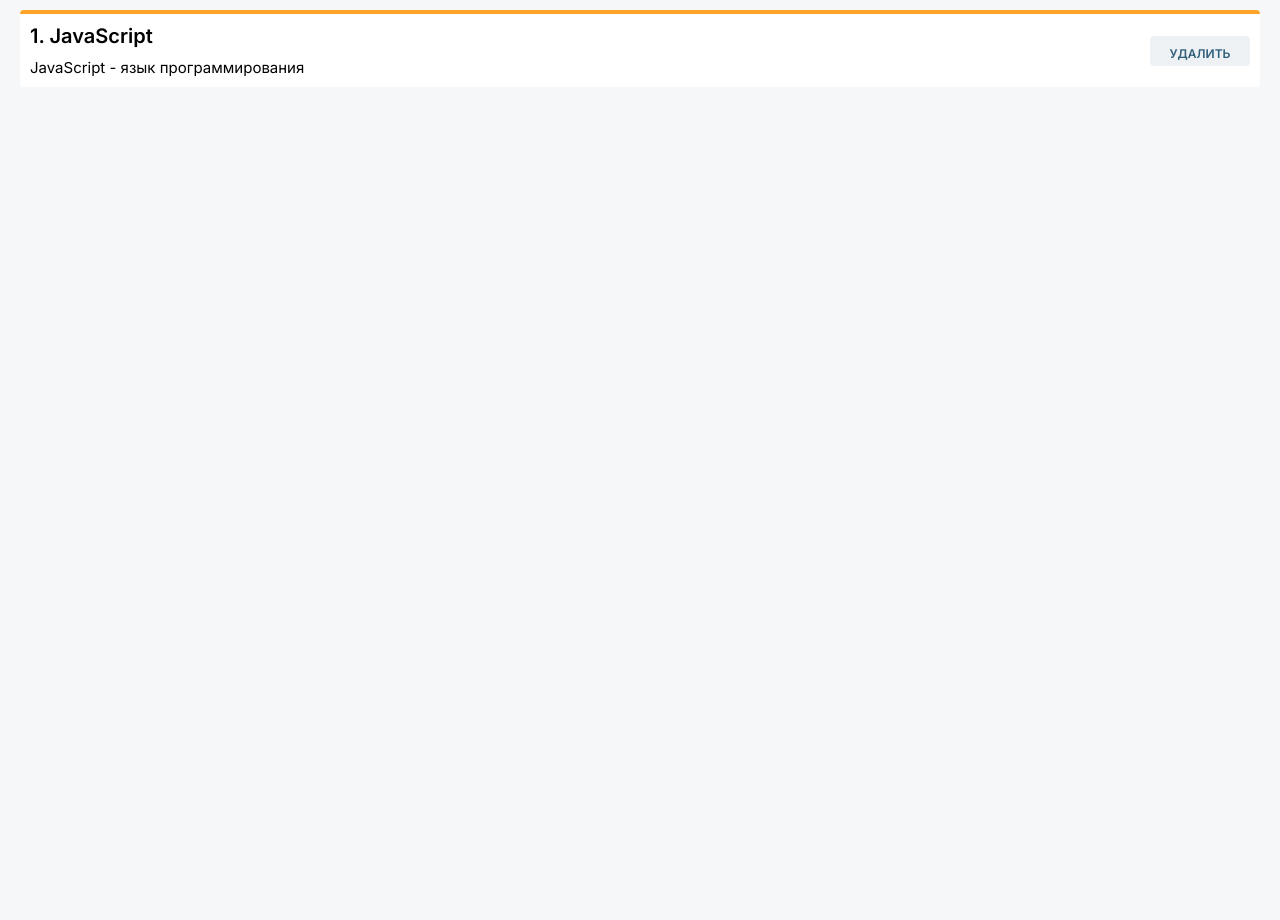
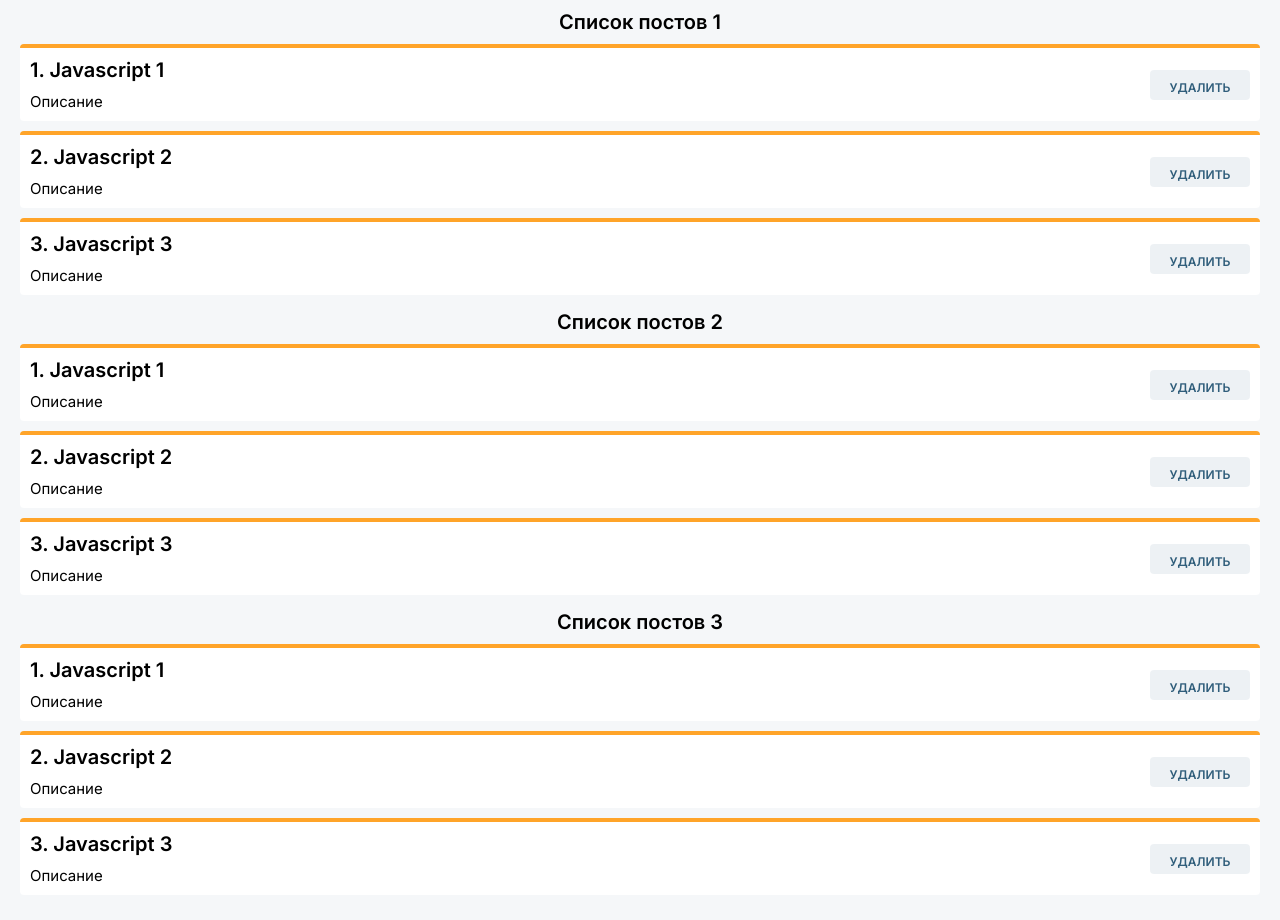
Before and after one commit to walkerman-on/personal_blog, a React (Create React App) app in the folder my-app/: page / in a window 1280 px wide. Shown: the top 920 px of the page. Before the commit the page ends 800 px from the top, so only its background shows below. Built offline with nearby package versions, Linux system fonts and the light colour scheme.

Commit message:
Training make components

```diff
--- a/my-app/src/App.js
+++ b/my-app/src/App.js
@@ -1,19 +1,20 @@
-import React, { useState } from "react"
-// import Counter from "./components/Counter"
+import React, {useState} from "react"
 import "./components/styles/App.css"
-import Post from "./components/Post"
+import ListItem from "./components/ListItem";
 
 function App() {
 
-  const [post, postSet] = useState( [
-    {id: 1, title: "Javascript 1", description: "Описание"},
-    {id: 2, title: "Javascript 2", description: "Описание"},
-    {id: 3, title: "Javascript 3", description: "Описание"},
+  const [lists, setList] = useState([
+    {id:1, name: "Список постов"},
+    {id:2, name: "Список постов"},
+    {id:3, name: "Список постов"},
   ])
 
   return (
     <div className="app">
-      <Post/>
+     {lists.map((list) =>
+       <ListItem list = {list} />
+     )}
     </div>
   )
 }
--- /dev/null
+++ b/my-app/src/components/ListItem.jsx
@@ -0,0 +1,22 @@
+import React, {useState} from 'react';
+import PostItem from './PostItem';
+
+const ListItem = (props) => {
+    const [posts, postSet] = useState( [
+        {id: 1, title: "Javascript 1", description: "Описание"},
+        {id: 2, title: "Javascript 2", description: "Описание"},
+        {id: 3, title: "Javascript 3", description: "Описание"},
+      ])
+
+
+    return (
+        <div className='list'>
+            <h1 className="primaryText postTitle">{props.list.name} {props.list.id}</h1>
+                {posts.map((post) =>
+                  <PostItem post = {post}/>
+                )}
+        </div>
+    );
+};
+
+export default ListItem;
--- a/my-app/src/components/Post.jsx
+++ b/my-app/src/components/PostItem.jsx
@@ -1,11 +1,12 @@
 import React from "react"
 
-const Post = (props) => {
+const PostItem = (props) => {
+
     return (
         <div className="post">
             <div className="post__content">
-              <span className="primaryText">1. JavaScript</span>
-              <span className="secondaryText">JavaScript - язык программирования</span>
+              <span className="primaryText">{props.post.id}. {props.post.title}</span>
+              <span className="secondaryText">{props.post.description}</span>
 
             </div>
             <div className="post__delete">
@@ -17,4 +18,4 @@ const Post = (props) => {
     )
 }
 
-export default Post
+export default PostItem
--- a/my-app/src/components/styles/App.css
+++ b/my-app/src/components/styles/App.css
@@ -31,6 +31,12 @@ body {
     gap: 15px;
 }
 
+.list {
+    display: flex;
+    flex-direction: column;
+    gap: 10px
+}
+
 .post {
     padding: 10px;
     background: white;
@@ -50,6 +56,10 @@ body {
 
 .primaryText {
     font-weight: 600;
+}
+
+.postTitle {
+    text-align: center;
 }
 
 .secondaryText {
```
Also changed, not shown: my-app/src/components/ClassCounter.jsx (deleted, +0 -10 lines).
